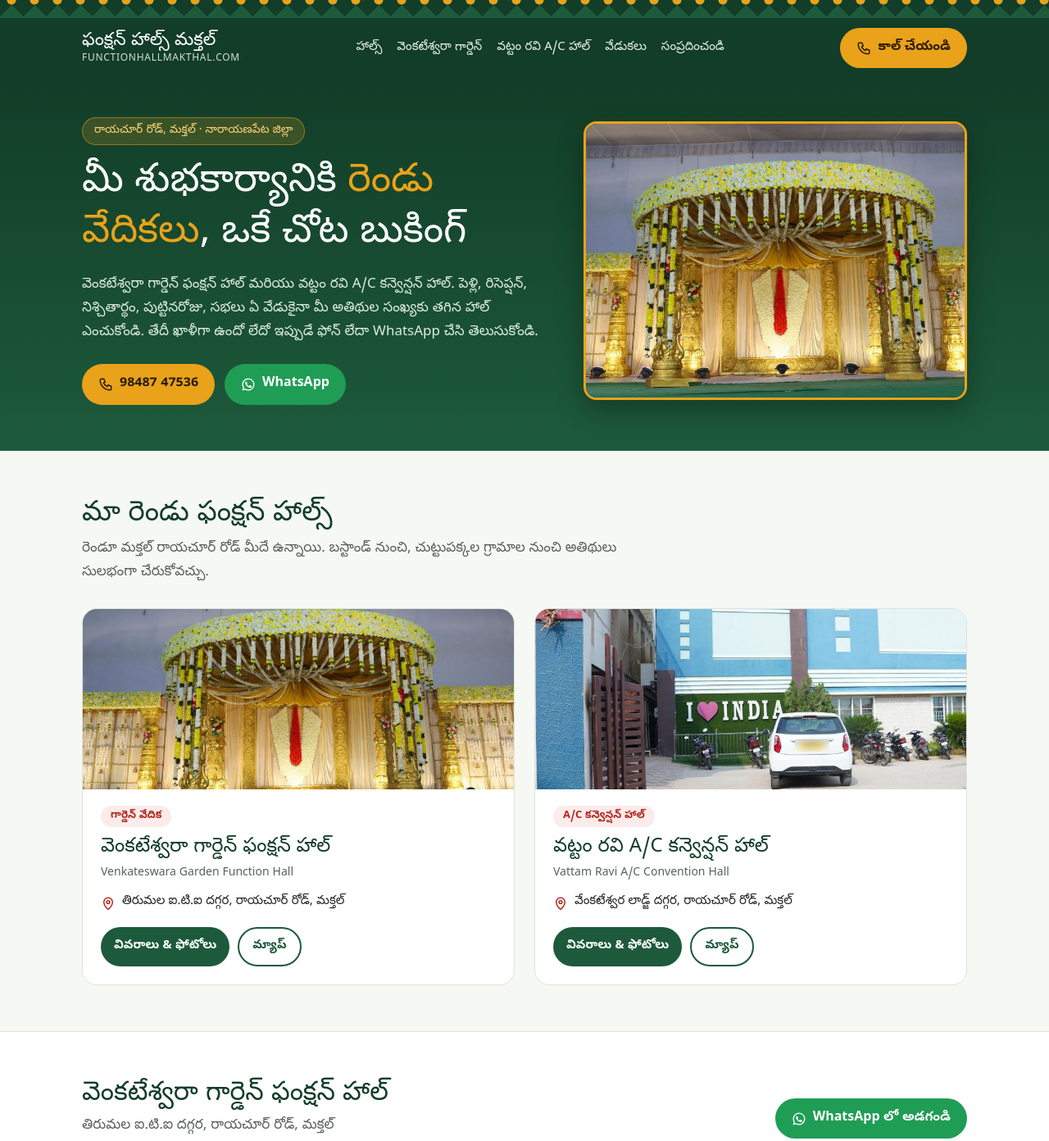
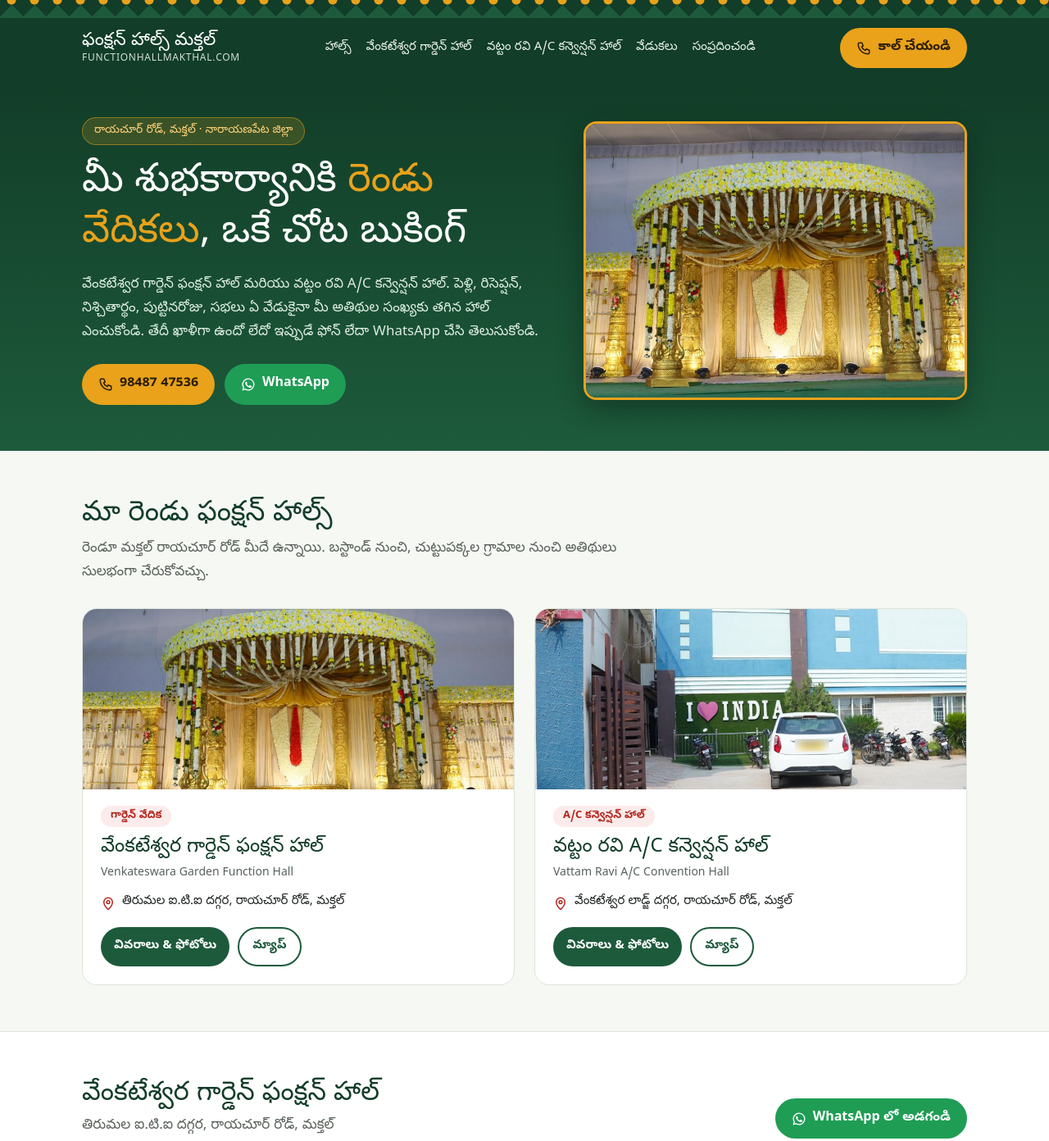
Before and after one commit to nageshpn999-coder/functionhallmakthal, a plain HTML site: page index.html in a window 1280 px wide. Shown: the top 1392 px of the page at 82% size. Drawn offline with Linux system fonts and the light colour scheme; a web font is replaced by a local one.

Commit message:
Add files via upload

```diff
--- a/index.html
+++ b/index.html
@@ -4,15 +4,15 @@
 <meta charset="utf-8">
 <meta name="viewport" content="width=device-width, initial-scale=1">
 <title>Function Hall Makthal</title>
-<meta name="description" content="మక్తల్ రాయచూర్ రోడ్‌లో రెండు ఫంక్షన్ హాల్స్: వెంకటేశ్వరా గార్డెన్ ఫంక్షన్ హాల్ & వట్టం రవి A/C కన్వెన్షన్ హాల్. పెళ్లి, రిసెప్షన్, నిశ్చితార్థం, పుట్టినరోజు వేడుకలకు బుకింగ్: 9848747536, 9440747536.">
-<meta property="og:title" content="Function Hall Makthal | వెంకటేశ్వరా గార్డెన్ & వట్టం రవి A/C కన్వెన్షన్ హాల్">
+<meta name="description" content="మక్తల్ రాయచూర్ రోడ్‌లో రెండు ఫంక్షన్ హాల్స్: వేంకటేశ్వర గార్డెన్ ఫంక్షన్ హాల్ & వట్టం రవి A/C కన్వెన్షన్ హాల్. పెళ్లి, రిసెప్షన్, నిశ్చితార్థం, పుట్టినరోజు వేడుకలకు బుకింగ్: 9848747536, 9440747536.">
+<meta property="og:title" content="Function Hall Makthal | వేంకటేశ్వర గార్డెన్ & వట్టం రవి A/C కన్వెన్షన్ హాల్">
 <meta property="og:description" content="మక్తల్‌లో మీ శుభకార్యానికి రెండు వేదికలు. బుకింగ్: 9848747536">
 <meta property="og:url" content="https://functionhallmakthal.com/">
 <link rel="preconnect" href="https://fonts.googleapis.com">
 <link rel="preconnect" href="https://fonts.gstatic.com" crossorigin>
 <link href="https://fonts.googleapis.com/css2?family=Ramabhadra&family=Noto+Sans+Telugu:wght@400;500;700&display=swap" rel="stylesheet">
 <script type="application/ld+json">
-[{"@context":"https://schema.org","@type":"EventVenue","name":"Venkateswara Garden Function Hall","alternateName":"వెంకటేశ్వరా గార్డెన్ ఫంక్షన్ హాల్","address":{"@type":"PostalAddress","streetAddress":"Near Tirumala ITI, Raichur Road","addressLocality":"Makthal","addressRegion":"Telangana","addressCountry":"IN"},"telephone":"+919848747536","url":"https://functionhallmakthal.com/#venkateswara"},
+[{"@context":"https://schema.org","@type":"EventVenue","name":"Venkateswara Garden Function Hall","alternateName":"వేంకటేశ్వర గార్డెన్ ఫంక్షన్ హాల్","address":{"@type":"PostalAddress","streetAddress":"Near Tirumala ITI, Raichur Road","addressLocality":"Makthal","addressRegion":"Telangana","addressCountry":"IN"},"telephone":"+919848747536","url":"https://functionhallmakthal.com/#venkateswara"},
 {"@context":"https://schema.org","@type":"EventVenue","name":"Vattam Ravi A/C Convention Hall","alternateName":"వట్టం రవి A/C కన్వెన్షన్ హాల్","address":{"@type":"PostalAddress","streetAddress":"Near Venkateswara Lodge, Raichur Road","addressLocality":"Makthal","addressRegion":"Telangana","addressCountry":"IN"},"telephone":"+919848747536","url":"https://functionhallmakthal.com/#vattam-ravi"}]
 </script>
 <style>
@@ -198,8 +198,8 @@ footer a{color:#e8f1ea}
     <a class="brand" href="#top">ఫంక్షన్ హాల్స్ మక్తల్<small>FUNCTIONHALLMAKTHAL.COM</small></a>
     <nav class="links" aria-label="ముఖ్య మెనూ">
       <a href="#halls">హాల్స్</a>
-      <a href="#venkateswara">వెంకటేశ్వరా గార్డెన్</a>
-      <a href="#vattam-ravi">వట్టం రవి A/C హాల్</a>
+      <a href="#venkateswara">వేంకటేశ్వర గార్డెన్ హాల్</a>
+      <a href="#vattam-ravi">వట్టం రవి A/C కన్వెన్షన్ హాల్</a>
       <a href="#events">వేడుకలు</a>
       <a href="#contact">సంప్రదించండి</a>
     </nav>
@@ -213,7 +213,7 @@ footer a{color:#e8f1ea}
       <div>
         <span class="kicker">రాయచూర్ రోడ్, మక్తల్ · నారాయణపేట జిల్లా</span>
         <h1>మీ శుభకార్యానికి <span>రెండు వేదికలు</span>, ఒకే చోట బుకింగ్</h1>
-        <p>వెంకటేశ్వరా గార్డెన్ ఫంక్షన్ హాల్ మరియు వట్టం రవి A/C కన్వెన్షన్ హాల్. పెళ్లి, రిసెప్షన్, నిశ్చితార్థం, పుట్టినరోజు, సభలు ఏ వేడుకైనా మీ అతిథుల సంఖ్యకు తగిన హాల్ ఎంచుకోండి. తేదీ ఖాళీగా ఉందో లేదో ఇప్పుడే ఫోన్ లేదా WhatsApp చేసి తెలుసుకోండి.</p>
+        <p>వేంకటేశ్వర గార్డెన్ ఫంక్షన్ హాల్ మరియు వట్టం రవి A/C కన్వెన్షన్ హాల్. పెళ్లి, రిసెప్షన్, నిశ్చితార్థం, పుట్టినరోజు, సభలు ఏ వేడుకైనా మీ అతిథుల సంఖ్యకు తగిన హాల్ ఎంచుకోండి. తేదీ ఖాళీగా ఉందో లేదో ఇప్పుడే ఫోన్ లేదా WhatsApp చేసి తెలుసుకోండి.</p>
         <div class="ctas">
           <a class="btn btn-gold" href="tel:+919848747536"><svg><use href="#i-phone"/></svg>98487 47536</a>
           <a class="btn btn-wa" href="https://wa.me/919848747536" target="_blank" rel="noopener"><svg><use href="#i-wa"/></svg>WhatsApp</a>
@@ -231,10 +231,10 @@ footer a{color:#e8f1ea}
       </div>
       <div class="halls">
         <article class="hall-card">
-          <img class="shot card-shot" src="img/venkateswara-card.jpg" alt="వెంకటేశ్వరా గార్డెన్ ఫంక్షన్ హాల్ పెళ్లి మండపం" width="900" height="468" loading="lazy">
+          <img class="shot card-shot" src="img/venkateswara-card.jpg" alt="వేంకటేశ్వర గార్డెన్ ఫంక్షన్ హాల్ పెళ్లి మండపం" width="900" height="468" loading="lazy">
           <div class="body">
             <span class="tag">గార్డెన్ వేదిక</span>
-            <h3>వెంకటేశ్వరా గార్డెన్ ఫంక్షన్ హాల్</h3>
+            <h3>వేంకటేశ్వర గార్డెన్ ఫంక్షన్ హాల్</h3>
             <div class="en">Venkateswara Garden Function Hall</div>
             <div class="addr"><svg><use href="#i-pin"/></svg><span>తిరుమల ఐ.టి.ఐ దగ్గర, రాయచూర్ రోడ్, మక్తల్</span></div>
             <div class="actions">
@@ -264,16 +264,16 @@ footer a{color:#e8f1ea}
     <div class="wrap">
       <div class="head">
         <div>
-          <h2>వెంకటేశ్వరా గార్డెన్ ఫంక్షన్ హాల్</h2>
+          <h2>వేంకటేశ్వర గార్డెన్ ఫంక్షన్ హాల్</h2>
           <p>తిరుమల ఐ.టి.ఐ దగ్గర, రాయచూర్ రోడ్, మక్తల్</p>
         </div>
-        <a class="btn btn-wa" href="https://wa.me/919848747536?text=%E0%B0%A8%E0%B0%AE%E0%B0%B8%E0%B1%8D%E0%B0%A4%E0%B1%87%2C%20%E0%B0%B5%E0%B1%86%E0%B0%82%E0%B0%95%E0%B0%9F%E0%B1%87%E0%B0%B6%E0%B1%8D%E0%B0%B5%E0%B0%B0%E0%B0%BE%20%E0%B0%97%E0%B0%BE%E0%B0%B0%E0%B1%8D%E0%B0%A1%E0%B1%86%E0%B0%A8%E0%B1%8D%20%E0%B0%AB%E0%B0%82%E0%B0%95%E0%B1%8D%E0%B0%B7%E0%B0%A8%E0%B1%8D%20%E0%B0%B9%E0%B0%BE%E0%B0%B2%E0%B1%8D%20%E0%B0%AC%E0%B1%81%E0%B0%95%E0%B0%BF%E0%B0%82%E0%B0%97%E0%B1%8D%20%E0%B0%97%E0%B1%81%E0%B0%B0%E0%B0%BF%E0%B0%82%E0%B0%9A%E0%B0%BF%20%E0%B0%A4%E0%B1%86%E0%B0%B2%E0%B1%81%E0%B0%B8%E0%B1%81%E0%B0%95%E0%B1%8B%E0%B0%B5%E0%B0%BE%E0%B0%B2%E0%B0%BF." target="_blank" rel="noopener"><svg><use href="#i-wa"/></svg>WhatsApp లో అడగండి</a>
+        <a class="btn btn-wa" href="https://wa.me/919848747536?text=%E0%B0%A8%E0%B0%AE%E0%B0%B8%E0%B1%8D%E0%B0%A4%E0%B1%87%2C%20%E0%B0%B5%E0%B1%87%E0%B0%82%E0%B0%95%E0%B0%9F%E0%B1%87%E0%B0%B6%E0%B1%8D%E0%B0%B5%E0%B0%B0%20%E0%B0%97%E0%B0%BE%E0%B0%B0%E0%B1%8D%E0%B0%A1%E0%B1%86%E0%B0%A8%E0%B1%8D%20%E0%B0%AB%E0%B0%82%E0%B0%95%E0%B1%8D%E0%B0%B7%E0%B0%A8%E0%B1%8D%20%E0%B0%B9%E0%B0%BE%E0%B0%B2%E0%B1%8D%20%E0%B0%AC%E0%B1%81%E0%B0%95%E0%B0%BF%E0%B0%82%E0%B0%97%E0%B1%8D%20%E0%B0%97%E0%B1%81%E0%B0%B0%E0%B0%BF%E0%B0%82%E0%B0%9A%E0%B0%BF%20%E0%B0%A4%E0%B1%86%E0%B0%B2%E0%B1%81%E0%B0%B8%E0%B1%81%E0%B0%95%E0%B1%8B%E0%B0%B5%E0%B0%BE%E0%B0%B2%E0%B0%BF." target="_blank" rel="noopener"><svg><use href="#i-wa"/></svg>WhatsApp లో అడగండి</a>
       </div>
       <div class="gallery">
-        <figure class="shot-wrap"><img class="shot" src="img/venkateswara-stage.jpg" alt="వెంకటేశ్వరా గార్డెన్ స్టేజ్ డెకరేషన్" width="1200" height="800" loading="lazy"><figcaption>స్టేజ్ డెకరేషన్</figcaption></figure>
-        <figure class="shot-wrap"><img class="shot" src="img/venkateswara-hall.jpg" alt="వెంకటేశ్వరా గార్డెన్ ఫంక్షన్ హాల్ లోపల కుర్చీలు, స్టేజ్" width="1200" height="800" loading="lazy"><figcaption>హాల్ లోపల</figcaption></figure>
-        <figure class="shot-wrap"><img class="shot" src="img/venkateswara-hall2.jpg" alt="వెంకటేశ్వరా గార్డెన్ హాల్‌లో కుర్చీల వరుసలు, అలంకరించిన స్టేజ్" width="1200" height="800" loading="lazy"><figcaption>అతిథుల సీటింగ్</figcaption></figure>
-        <figure class="shot-wrap"><img class="shot" src="img/venkateswara-seating.jpg" alt="వెంకటేశ్వరా గార్డెన్ సోఫాలు, రెడ్ కార్పెట్ దారి" width="1200" height="800" loading="lazy"><figcaption>సోఫాలు & రెడ్ కార్పెట్</figcaption></figure>
+        <figure class="shot-wrap"><img class="shot" src="img/venkateswara-stage.jpg" alt="వేంకటేశ్వర గార్డెన్ స్టేజ్ డెకరేషన్" width="1200" height="800" loading="lazy"><figcaption>స్టేజ్ డెకరేషన్</figcaption></figure>
+        <figure class="shot-wrap"><img class="shot" src="img/venkateswara-hall.jpg" alt="వేంకటేశ్వర గార్డెన్ ఫంక్షన్ హాల్ లోపల కుర్చీలు, స్టేజ్" width="1200" height="800" loading="lazy"><figcaption>హాల్ లోపల</figcaption></figure>
+        <figure class="shot-wrap"><img class="shot" src="img/venkateswara-hall2.jpg" alt="వేంకటేశ్వర గార్డెన్ హాల్‌లో కుర్చీల వరుసలు, అలంకరించిన స్టేజ్" width="1200" height="800" loading="lazy"><figcaption>అతిథుల సీటింగ్</figcaption></figure>
+        <figure class="shot-wrap"><img class="shot" src="img/venkateswara-seating.jpg" alt="వేంకటేశ్వర గార్డెన్ సోఫాలు, రెడ్ కార్పెట్ దారి" width="1200" height="800" loading="lazy"><figcaption>సోఫాలు & రెడ్ కార్పెట్</figcaption></figure>
       </div>
     </div>
   </section>
@@ -308,7 +308,7 @@ footer a{color:#e8f1ea}
         <div class="event"><b>సభలు & మీటింగ్స్</b><span>Meetings & events</span></div>
       </div>
       <div class="why">
-        <div><h3>గార్డెన్ లేదా A/C హాల్</h3><p>ఆరుబయట గార్డెన్ వేడుక కావాలంటే వెంకటేశ్వరా గార్డెన్, చల్లని A/C హాల్ కావాలంటే వట్టం రవి కన్వెన్షన్. రెండింటికీ ఒకే నంబర్.</p></div>
+        <div><h3>గార్డెన్ లేదా A/C హాల్</h3><p>ఆరుబయట గార్డెన్ వేడుక కావాలంటే వేంకటేశ్వర గార్డెన్, చల్లని A/C హాల్ కావాలంటే వట్టం రవి కన్వెన్షన్. రెండింటికీ ఒకే నంబర్.</p></div>
         <div><h3>రాయచూర్ రోడ్ మీదే</h3><p>మక్తల్ పట్టణంలో అందరికీ తెలిసిన మెయిన్ రోడ్. బయటి ఊళ్ల అతిథులకు దారి వెతకాల్సిన పని లేదు.</p></div>
         <div><h3>నేరుగా ఓనర్‌తో మాట్లాడండి</h3><p>మధ్యవర్తులు లేరు. రేట్లు, తేదీలు, ఏర్పాట్ల గురించి నేరుగా ఓనర్‌తోనే మాట్లాడొచ్చు.</p></div>
       </div>
@@ -330,7 +330,7 @@ footer a{color:#e8f1ea}
           </div>
         </div>
         <div class="c-card">
-          <h3>వెంకటేశ్వరా గార్డెన్ ఫంక్షన్ హాల్</h3>
+          <h3>వేంకటేశ్వర గార్డెన్ ఫంక్షన్ హాల్</h3>
           <p>తిరుమల ఐ.టి.ఐ దగ్గర, రాయచూర్ రోడ్,<br>మక్తల్, నారాయణపేట జిల్లా, తెలంగాణ</p>
           <p><a href="https://www.google.com/maps/search/?api=1&amp;query=Venkateswara+Garden+Function+Hall+Raichur+Road+Makthal" target="_blank" rel="noopener">Google Maps లో చూడండి</a></p>
         </div>
@@ -346,7 +346,7 @@ footer a{color:#e8f1ea}
 
 <footer>
   <div class="wrap">
-    <span>© 2026 functionhallmakthal.com · వెంకటేశ్వరా గార్డెన్ ఫంక్షన్ హాల్ & వట్టం రవి A/C కన్వెన్షన్ హాల్, మక్తల్</span>
+    <span>© 2026 functionhallmakthal.com · వేంకటేశ్వర గార్డెన్ ఫంక్షన్ హాల్ & వట్టం రవి A/C కన్వెన్షన్ హాల్, మక్తల్</span>
     <span>Website: <a href="https://onlineland.in" target="_blank" rel="noopener">OnlineLand</a> · 99597 31120</span>
   </div>
 </footer>
```
